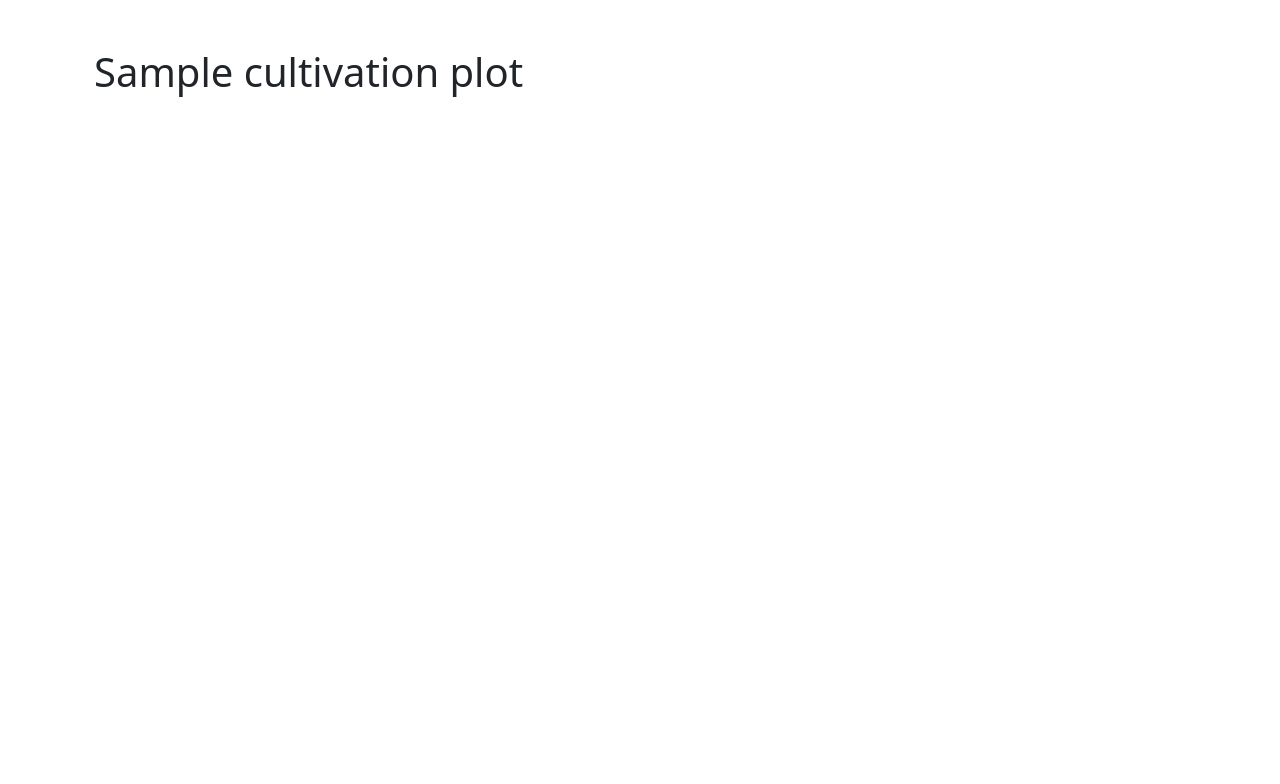
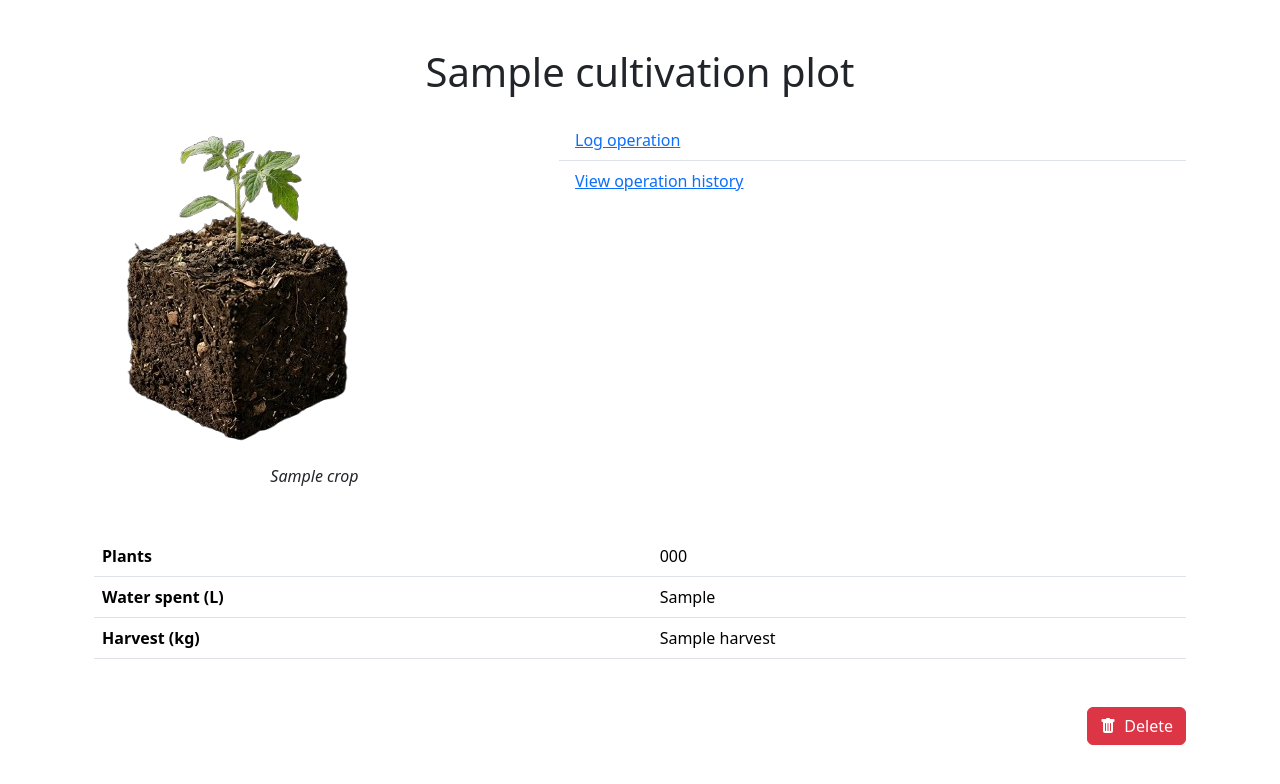
Before and after one commit to santiago-dev96/water-me, a Flask app: template flaskr/templates/cultivation_plots/cultivation_plot.html.jinja in a window 1280 px wide. Shown: the top 784 px of the page. Run offline with Flask 3, Linux system fonts and the light colour scheme; the template is opened without the code that fills it: most values are stand-ins (such as "Sample title", 1, 10 or a date in 2020); some libraries are stand-ins or nearby versions.

Commit message:
Complete cultivation plot view

```diff
--- a/flaskr/templates/cultivation_plots/cultivation_plot.html.jinja
+++ b/flaskr/templates/cultivation_plots/cultivation_plot.html.jinja
@@ -1,4 +1,6 @@
 {% extends "layout.html.jinja" %}
+
+{% import 'macros.html.jinja' as macros %}
 
 {% block title %}
 
@@ -8,6 +10,44 @@ Cultivation plot > {{ cultivation_plot.name }}
 
 {% block content %}
 
-<h1>{{ cultivation_plot.name }}</h1>
+<h1 class="text-center mb-4">{{ cultivation_plot.name }}</h1>
+
+<div class="row">
+  <div class="col-5">
+    {{ macros.dirt_cube('m3-3') }}
+
+    <div class="fst-italic text-center">{{ cultivation_plot.crop }}</div>
+  </div>
+
+  <div class="col-7">
+    <ul class="list-group list-group-flush">
+      <li class="list-group-item"><a href="#">Log operation</a></li>
+      <li class="list-group-item"><a href="#">View operation history</a></li>
+    </ul>
+  </div>
+</div>
+
+<table class="table mt-5">
+  <tbody>
+    <tr>
+      <th scope="row">Plants</th>
+      <td>{{ cultivation_plot.number_of_plants }}</td>
+    </tr>
+    <tr>
+      <th scope="row">Water spent (L)</th>
+      <td>{{ cultivation_plot.water_spent }}</td>
+    </tr>
+    <tr>
+      <th scope="row">Harvest (kg)</th>
+      <td>{{ cultivation_plot.harvest }}</td>
+    </tr>
+  </tbody>
+</table>
+
+<div class="mt-5 d-flex justify-content-end">
+  <button class="btn btn-danger d-flex align-items-center">
+    {% include 'svgs/trash_icon.html.jinja' %} <span class="ms-2">Delete</span>
+  </button>
+</div>
 
 {% endblock %}
```
